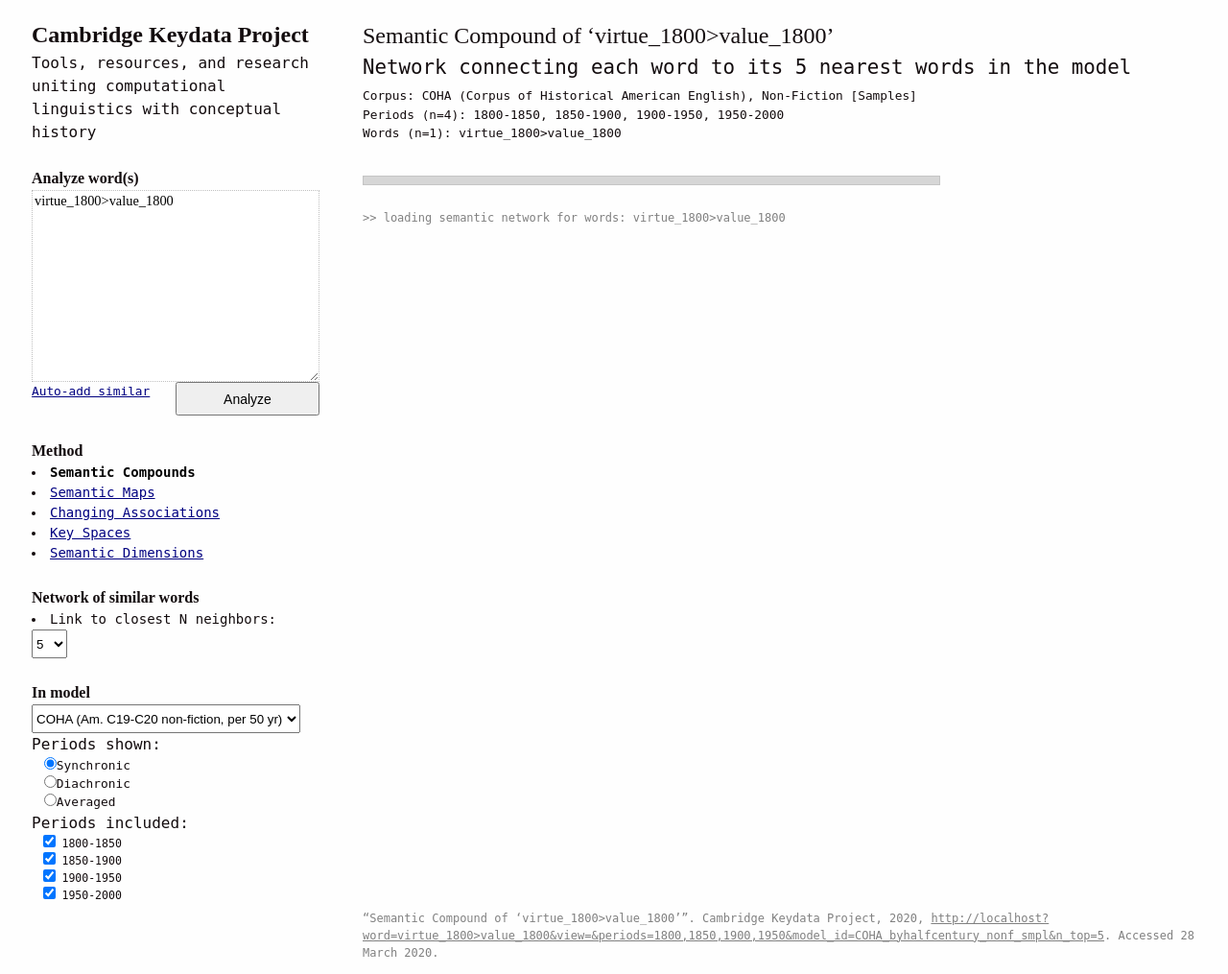
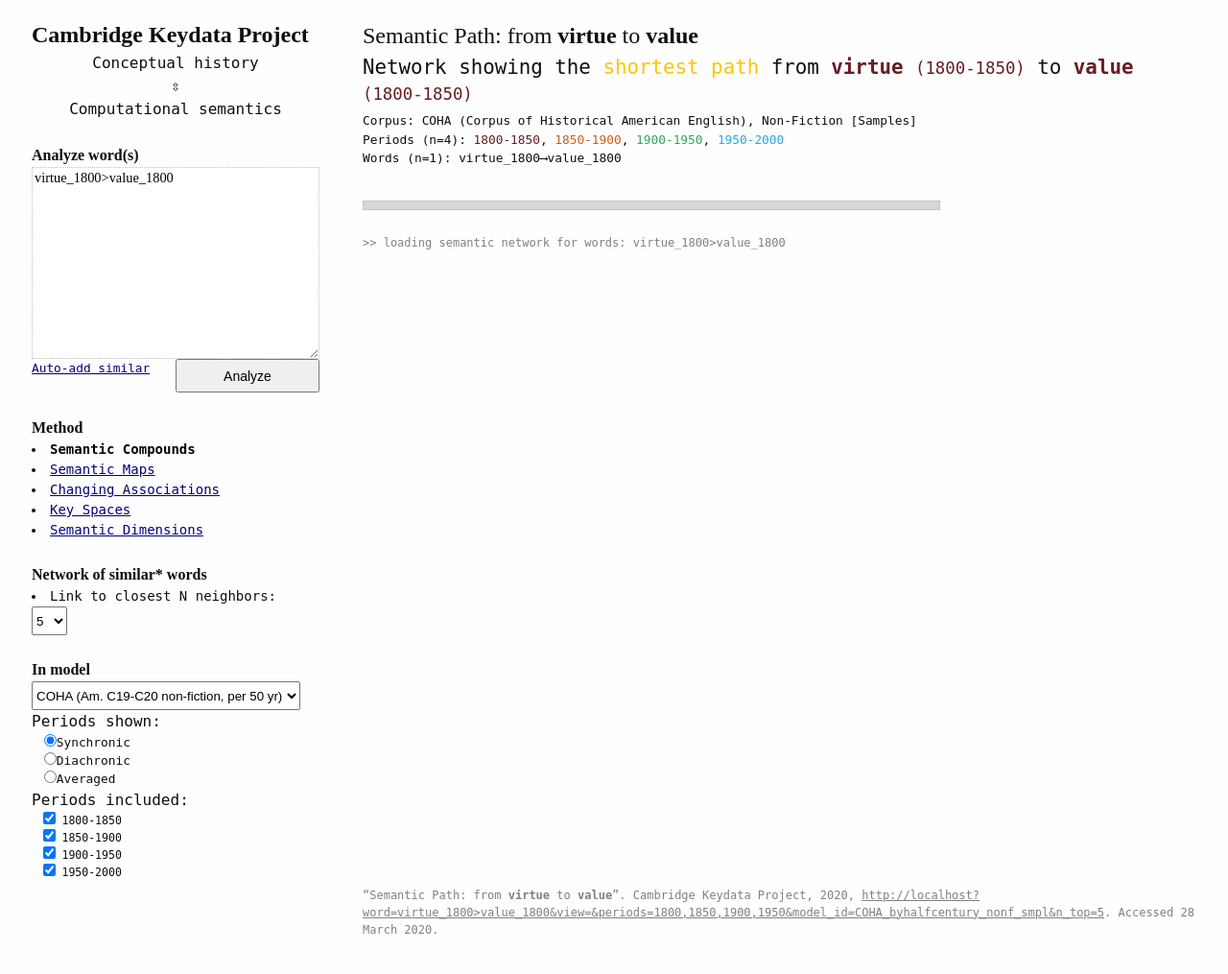
Before and after one commit to marxzuckerburg/toolbox_sockets, a Flask app: page / in a window 1280 px wide. Shown: the whole page at 96% size. After the commit the page ends 973 px from the top, so only its background shows below. Run offline with Flask 2, Linux system fonts and the light colour scheme; some web fonts are replaced; grey boxes are pictures that could not be loaded.

Commit message:
finished legend

```diff
--- a/static/word_network.js
+++ b/static/word_network.js
@@ -7,8 +7,14 @@
 var COLORS10 = ['#e07a43','#c38331','#a4892b','#858c33','#668d42','#488b54','#298766','#008275','#007b80','#137485']
 // var COLORS = ['#e07a43','#858c33','#298766','#137485']
 // var COLORS = ['#ecd44b','#fb7755','#bb3983','#17378d']
-var COLORS = ['#d15b18','#87971e','#0db48b','#27bfe0']
+// var COLORS = ['#d15b18','#87971e','#0db48b','#27bfe0']
+// var COLORS = ['#001021','#034748','#1481BA','#27BFE0', "#F2E2D2"]
 
+var COLORS = ['#681D23','#d15b18','#30A362','#27AADD']
+// COLORS.reverse()
+
+// for shortest path:
+COLORS.push('#FCC500')
 
 
 function draw_net(data) {
@@ -134,7 +140,7 @@
 	  node2=id2node[link_d['target']];
 	  // edge_d={'stroke-width':10,'color':'red','opacity':0.25, 'size':10}
 	  weight=link_d['weight']*2
-	  if(link_d['was_path']==true) { color='red' } else { color='black' }
+	  if(link_d['was_path']==true) { color=COLORS[COLORS.length-1] } else { color='#443500' }
 	  graph.newEdge(node1, node2, {'weight':weight, 'color':color });
 	});
 
@@ -153,7 +159,40 @@
 	      console.log('Node selected: ' + JSON.stringify(node.data));
 	    }
 	  });
-	});
+
+	  $('#'+div_id).prepend('<svg id="net_legend" height="200" width="100"></svg>')
+	  // select the svg area
+		var svg = d3v5.select("net_legend")
+
+		// Handmade legend
+		svg.append("circle").attr("cx",200).attr("cy",130).attr("r", 6).style("fill", "#69b3a2")
+		svg.append("circle").attr("cx",200).attr("cy",160).attr("r", 6).style("fill", "#404080")
+		svg.append("text").attr("x", 220).attr("y", 130).text("variable A").style("font-size", "15px").attr("alignment-baseline","middle")
+		svg.append("text").attr("x", 220).attr("y", 160).text("variable B").style("font-size", "15px").attr("alignment-baseline","middle")
+
+
+	 //  // add legend
+		// var svg = d3v4.select('#net_legend').append('svg').attr('width',100).attr('height',100)
+
+		// var legend = svg.append("g")
+		// .attr("class", "net_legend_svg")
+		// .attr("x", w - 65)
+		// .attr("y", 25)
+		// .attr("height", 100)
+		// .attr("width", 100)
+
+		// legend.selectAll('g').data(opts['model_periods'])
+		// .enter()
+		// .append('g')
+		// .each(function(d, i) {
+		// 	var g = d3v4.select(this)
+		// 	g.append("rect")
+		// 	.attr("x", w - 65)
+		// 	.attr("y", i*25)
+		// 	.attr("width", 10)
+		// 	.attr("height", 10)
+		// })
+	})
 }
 
 
--- a/templates/base.html
+++ b/templates/base.html
@@ -1,9 +1,9 @@
 <html>
   <head>
     {% if title %}
-      <title>Cambridge Keydata Project: {{ title }}</title>
+      <title>Keydata Project: {{ title }}</title>
     {% else %}
-      <title>Cambridge Keydata Project</title>
+      <title>Keydata Project</title>
     {% endif %}
 
     <script src="/static/jquery-3.2.1.min.js" integrity="sha256-hwg4gsxgFZhOsEEamdOYGBf13FyQuiTwlAQgxVSNgt4=" crossorigin="anonymous"></script>
@@ -48,8 +48,18 @@
 
 
   <div id='header'>
+
+<center>
     <div id='title'>Cambridge Keydata Project</div>
-    <div id='subtitle'>Tools, resources, and research uniting computational linguistics with conceptual history</div>
+    <!-- <div id="subtitle">Computational linguistics & Conceptual history</div> -->
+    <div id='subtitle'>Conceptual history<br/>⇳<br/>Computational semantics</div>
+    <!-- Tools, resources, and research intersecting c -->
+</center>
+    <!-- <center>
+      <div id='title'>Keydata Project</div>
+      <div id='subtitle'>computational linguistics + conceptual history</div>
+    </center> -->
+
     <!-- <br/> -->
     <!-- <a href="javascript:void(0)" class='popup_about'>About</a> |
     <a href="/word">Analyze word</a> | <a href="javascript:void(0)" onclick="get_corpus(\'COHA\')">Corpus</a> | <a href="https://docs.google.com/spreadsheets/d/1gH5pO3z-og2Pj3xYtZbB9U4uoaGDLN6hLgNtdHmFSMQ/edit?usp=sharing" target="_blank">Word Index</a> |
--- a/templates/word.html
+++ b/templates/word.html
@@ -7,7 +7,7 @@
 
 <div id="cmdbar_net" style="">
 
-	<h3>Network of similar words</h3>
+	<h3>Network of similar* words</h3>
 	<li>Link to closest N neighbors:
 		<select id='n_top'>
 			<option value='3'>3</option>
@@ -300,13 +300,17 @@
 			//html+=' '+p
 			pi = model_dat['periods'].indexOf(p)
 			pnice=model_dat['periods_nice'][pi]
+			color=COLORS[pi]
+			pnice_html = '<span style="color:'+color+'">'+pnice+'</span>'
 			if(_i>0) { html+=',' }
-			html+=' '+pnice
+			html+=' '+pnice_html
 		})
 
 
 		//
-		html+='<br/>Words (n='+opts['words'].length+'): '+opts['words'].slice(0,50).join(', ')
+		wordstr=opts['words'].slice(0,50).join(', ')
+		wordstr=wordstr.replace('>','⟶')
+		html+='<br/>Words (n='+opts['words'].length+'): '+wordstr
 
 		$('#caption').html(html)
 	}
@@ -341,7 +345,7 @@
 	function get_opts() {
 		mdat=get_model_dat()
 		opts={}
-		opts['words']=split_words($('#analyze_word').val())
+		opts['words']=split_words($('#analyze_word').val().replace('⟶','>'))
 		opts['n_top']=$('#n_top').val();
 		opts['expand_n']=$('#expand_n').val();
 		opts['model_id']=get_model_id()
@@ -372,6 +376,17 @@
 		url+='&n_top='+opts['n_top']
 
 		return url
+	}
+
+	function period2nice(p,opts) {
+		pi = opts['model_periods'].indexOf(p)
+		pnice = opts['model_periods_nice'][pi]
+		return pnice
+	}
+
+	function period2color(p,opts,colors=COLORS) {
+		pi = opts['model_periods'].indexOf(p)
+		return colors[pi]
 	}
 
 	function analyze_word(subpage='simnet') {
@@ -447,8 +462,40 @@
 			$('#link_simnet').removeClass('method_link_disabled')
 			$('#link_simnet').attr('class','method_link_enabled method_link')
 			console.log("OPTS>>",opts)
-			title = 'Semantic Compound of '+_wordstr
-			subtitle = 'Network connecting each word to its '+opts['n_top']+' nearest words in the model'
+
+
+			if (_wordstr.includes('>') & opts['words'].length==1) {
+				_onlyword=opts['words'][0]
+				id1=_onlyword.split('>')[0]
+				id2=_onlyword.split('>')[1]
+				w1=id1.split('_')[0]
+				w2=id2.split('_')[0]
+				p1=id1.split('_')[1]
+				p2=id2.split('_')[1]
+				p1nice=period2nice(p1,opts)
+				p2nice=period2nice(p2,opts)
+				c1=period2color(p1,opts)
+				c2=period2color(p2,opts)
+				cpath=COLORS[COLORS.length-1]
+				// w1color=`<span style="color:${c1}">${w1}</span>`
+				// w2color=`<span style="color:${c2}">${w2}</span>`
+				// p1color=`<span style="color:${c1}">${p1nice}</span>`
+				// p2color=`<span style="color:${c1}">${p2nice}</span>`
+
+				//title = 'Semantic Path of '+_wordstr.replace('>','’ ⟶ ‘') // from ${w1} to ${w2}`
+				// title=title.split('‘').join('<b>').split('’').join('</b>')
+				// title = `Semantic Path of ${w1color} to ${w2color}`
+				title = `Semantic Path: from <b>${w1}</b> to <b>${w2}</b>`
+
+				subtitle = `Network showing the <span style="color:${cpath}">shortest path</span> from <span style="color:${c1}"><b>${w1}</b> <small>(${p1nice})</small></span> to <span style="color:${c2}"><b>${w2}</b> <small>(${p2nice})</small></span>`
+				// subtitle = `Network showing the shortest path from ${w1color} (${p1color}) to ${w2color} (${p2color})`
+				//subtitle = `Network showing the shortest path from ${w1} (${p1nice}) to ${w2} (${p2nice})`
+				// each word to its '+opts['n_top']+' nearest words in the model'
+			} else {
+				title = 'Semantic Compound of '+_wordstr
+				subtitle = 'Network connecting each word to its '+opts['n_top']+' nearest words in the model'
+			}
+
 
 			$('#fig_title').html(title)
 			$('#fig_subtitle').html(subtitle)
```
